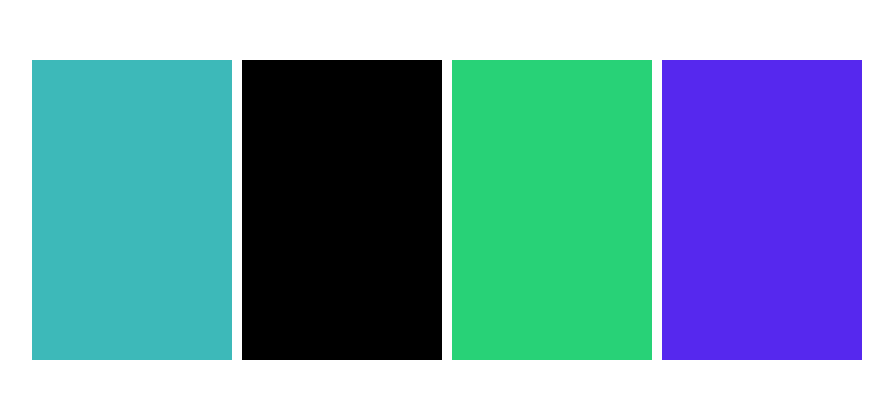
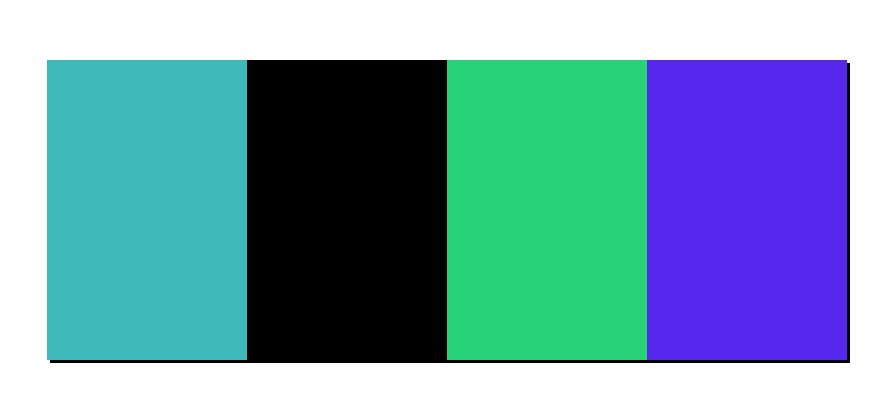
Before and after one commit to darlangui/Front-Content, a plain HTML site: page PhotosAnimateRoll/index.html in a window 1280 px wide. Shown: the part 190-592 px from the top of the page, without its empty margins (193-1086 px from the left). Drawn offline with Linux system fonts and the light colour scheme.

Commit message:
Roll Photos css

```diff
--- a/PhotosAnimateRoll/style.css
+++ b/PhotosAnimateRoll/style.css
@@ -17,26 +17,42 @@ body {
 
 .container {
     display: flex;
-    gap: 10px;
+
 }
 
 .image {
+    perspective: 500px;
+    position: static;
     height: 300px;
     width: 200px;
+    transform-style: preserve-3d;
+    transform: scale(1) translateZ(50px);
+    transition: transform 0.5s ease;
+    box-shadow: 3px 3px black;
+
 }
 
 .image.one {
     background-color: #3db9b9;
+    z-index: 0;
 }
 
 .image.two {
     background-color: #000000;
+    z-index: 0;
 }
 
 .image.three {
     background-color: #28d277;
+    z-index: 0;
 }
 
 .image.four {
     background-color: #5628ee;
+    z-index: 0;
 }
+
+.image:hover{
+    z-index: 1;
+    transform: scale3d(1.2, 1.2, 1.2) ;
+}
```
